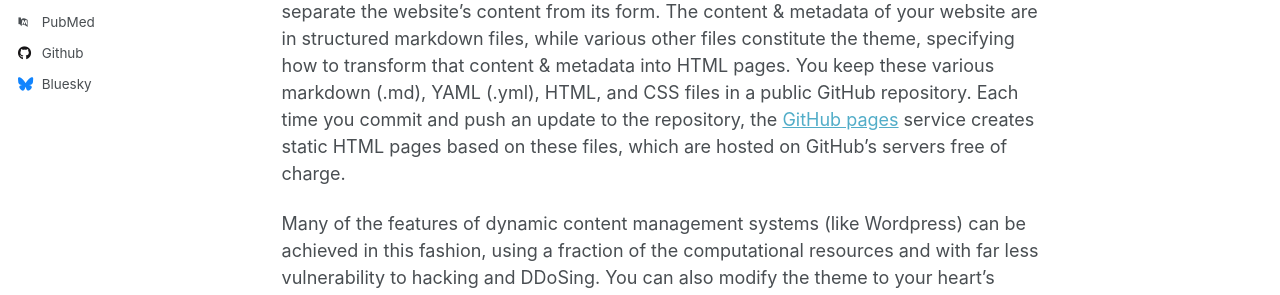
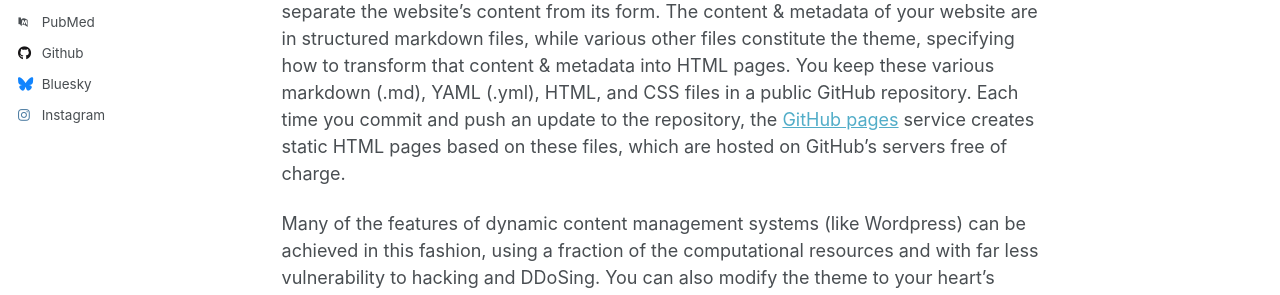
Before and after one commit to KanavTayal/kanavtayal.github.io, a Jekyll site: the page built from _pages/about.md, in a window 1280 px wide. Shown: the part 520-815 px from the top of the page. Built offline with Jekyll 4.4.1, drawn with Linux system fonts in a browser that asks for light colours; some web fonts are replaced.

Commit message:
Update _config.yml

```diff
--- a/_config.yml
+++ b/_config.yml
@@ -56,7 +56,7 @@ author:
   goodreads        : # Username
   google_plus      : # Username
   keybase          : # Username
-  instagram        : # kanavtayal.127
+  instagram        :  kanavtayal.127
   lastfm           : # Username
   linkedin         : # Username
   mastodon         : # URL
```
